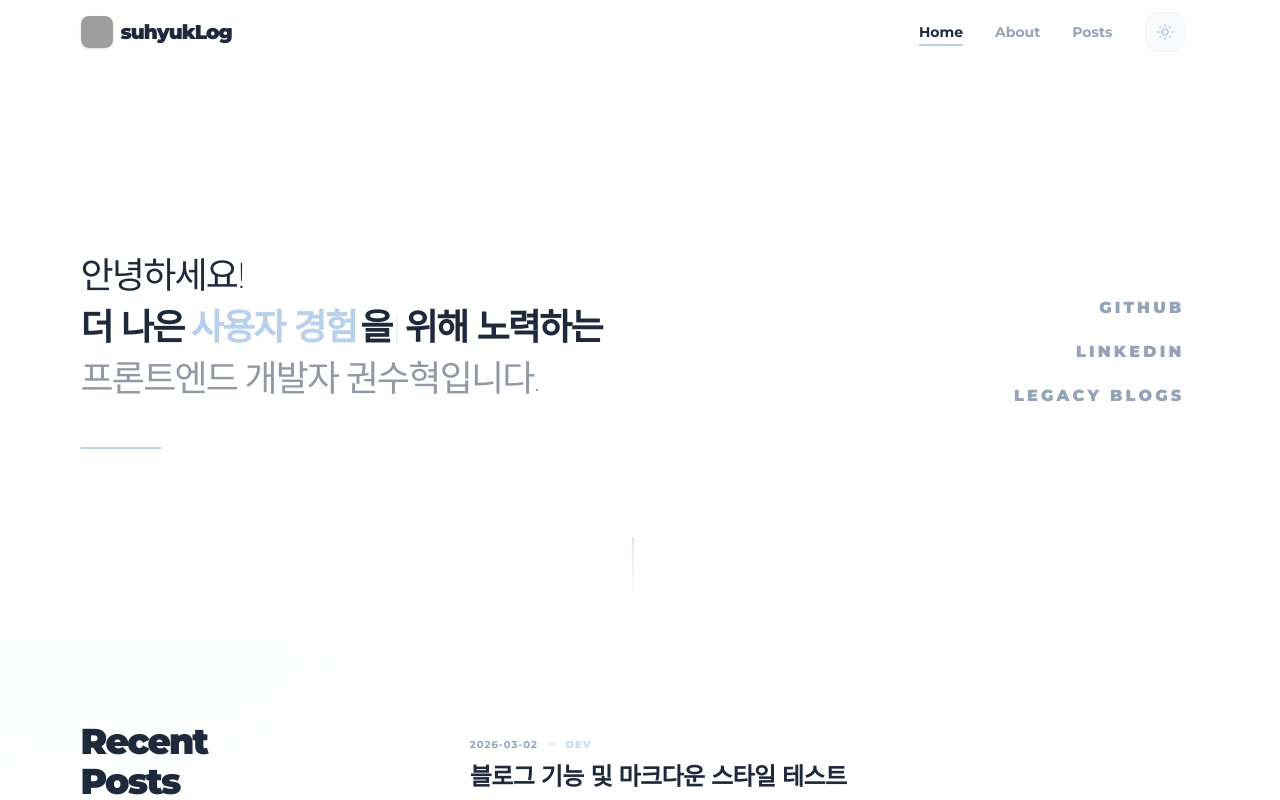
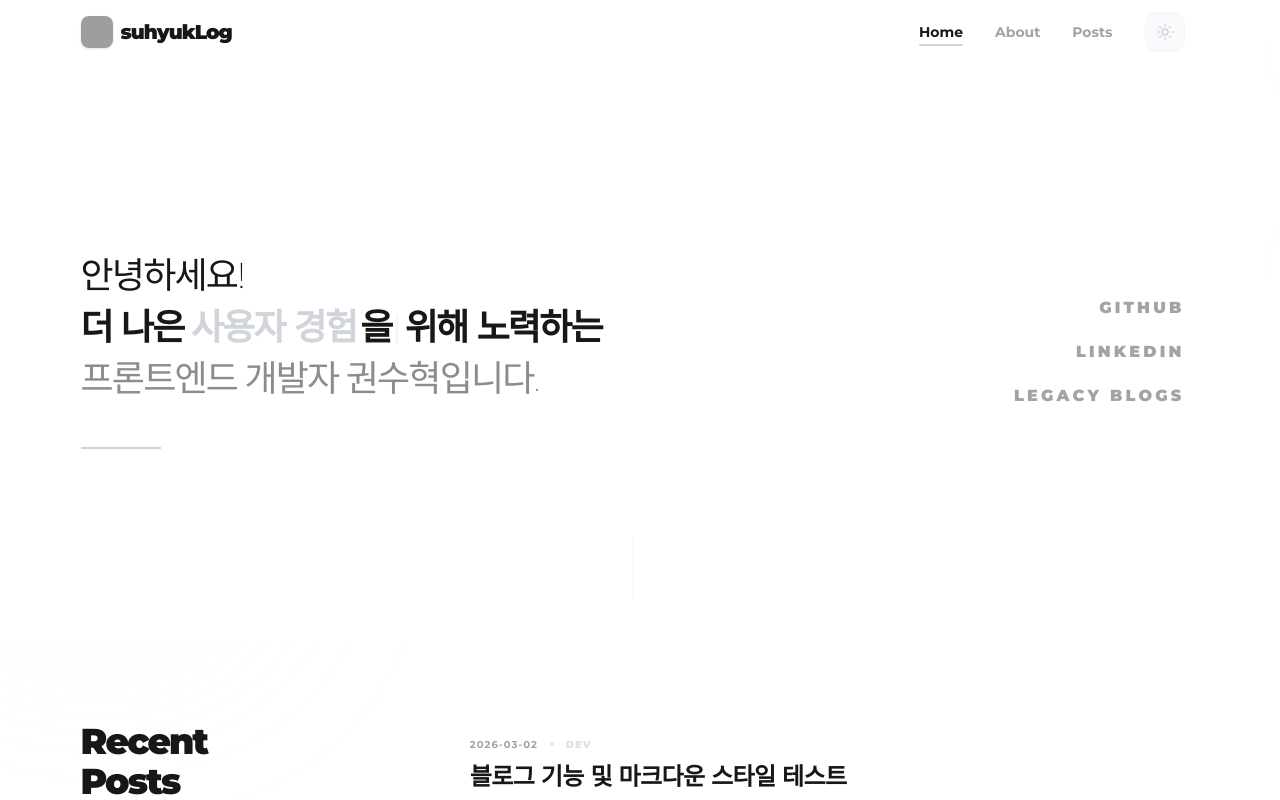
Before and after one commit to kwonsuhyuk/FE-blog, a Next.js app: page / in a window 1280 px wide. Shown: the top 800 px of the page. Built offline with nearby package versions, Linux system fonts and the light colour scheme; grey boxes are pictures that could not be loaded; a web font is replaced by a local one.

Commit message:
UI: completely remove dark mode gradients and eliminate blue tones for a neutral      look

```diff
--- a/src/app/globals.css
+++ b/src/app/globals.css
@@ -2,31 +2,31 @@
 @plugin "@tailwindcss/typography";
 
 @theme {
-  /* Brand Colors */
-  --color-primary: #B8D0EB;
-  --color-secondary: #B9FAF8;
-  --color-accent: #3b82f6;
+  /* Brand Colors - Changed from blue to neutral/warm gray */
+  --color-primary: #d1d5db;
+  --color-secondary: #e5e7eb;
+  --color-accent: #525252;
 
   /* Semantic Text Colors - Light Mode (Default) */
-  --color-text-main: #1e293b;
-  --color-text-muted: #475569;
-  --color-text-dim: #64748b;
-  --color-text-light: #94a3b8;
+  --color-text-main: #171717;
+  --color-text-muted: #404040;
+  --color-text-dim: #737373;
+  --color-text-light: #a3a3a3;
 
   /* Border & UI - Light Mode (Default) */
-  --color-border-subtle: #f1f5f9;
-  --color-border-main: #e2e8f0;
+  --color-border-subtle: #f5f5f5;
+  --color-border-main: #e5e5e5;
   --color-bg-main: #ffffff;
-  --color-bg-subtle: #f8fafc;
+  --color-bg-subtle: #fafafa;
 
   --font-sans: var(--font-montserrat), "Pretendard Variable", Pretendard, sans-serif;
 }
 
-/* Dark Mode Overrides - Neutral Grays instead of Slates/Blues */
+/* Dark Mode Overrides - Neutral Grays */
 @layer base {
   :root {
-    --primary: #B8D0EB;
-    --secondary: #B9FAF8;
+    --primary: #d1d5db;
+    --secondary: #e5e7eb;
   }
 
   .dark {
@@ -40,8 +40,7 @@
     --color-bg-main: #171717;
     --color-bg-subtle: #262626;
 
-    /* More muted accent for dark mode */
-    --primary: #d1d5db;
+    --primary: #737373;
   }
 }
 
@@ -75,7 +74,7 @@ body {
   --tw-prose-captions: var(--color-text-dim);
   --tw-prose-code: var(--color-text-main);
   --tw-prose-pre-code: #f5f5f5;
-  --tw-prose-pre-bg: #171717;
+  --tw-prose-pre-bg: #262626;
   --tw-prose-th-borders: var(--color-border-main);
   --tw-prose-td-borders: var(--color-border-subtle);
 }
--- a/src/components/Hero.tsx
+++ b/src/components/Hero.tsx
@@ -51,7 +51,7 @@ export function Hero({ line1, line3, socialLinks }: HeroProps) {
   return (
     <section className="py-32 md:py-48 relative overflow-hidden bg-bg-main">
       {/* Subtle background blur for depth */}
-      <div className="absolute inset-0 -z-10 overflow-hidden pointer-events-none">
+      <div className="absolute inset-0 -z-10 overflow-hidden pointer-events-none dark:hidden">
         <div className="absolute top-[-10%] left-[-5%] w-[50%] h-[50%] bg-primary/10 blur-[120px] rounded-full opacity-50" />
         <div className="absolute bottom-[-10%] right-[-5%] w-[40%] h-[40%] bg-secondary/20 blur-[120px] rounded-full opacity-50" />
       </div>
@@ -116,7 +116,7 @@ export function Hero({ line1, line3, socialLinks }: HeroProps) {
         transition={{ delay: 2.0, duration: 1 }}
         className="absolute bottom-10 left-1/2 -translate-x-1/2 hidden md:block"
       >
-        <div className="w-[1px] h-16 bg-gradient-to-b from-primary to-transparent" />
+        <div className="w-[1px] h-16 bg-primary/20" />
       </motion.div>
     </section>
   );
```
